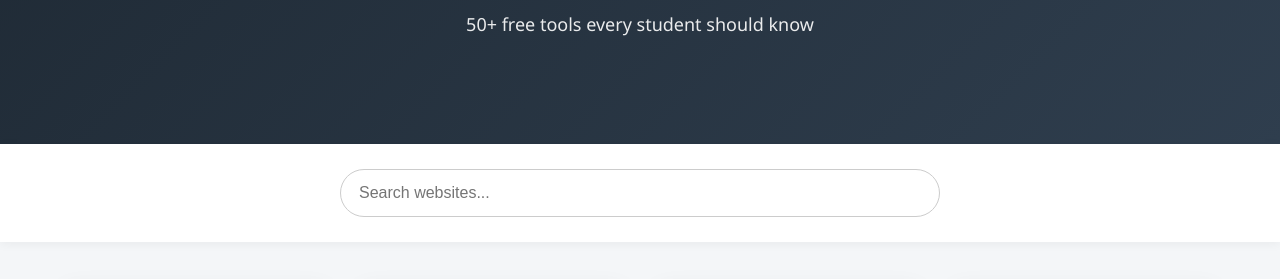
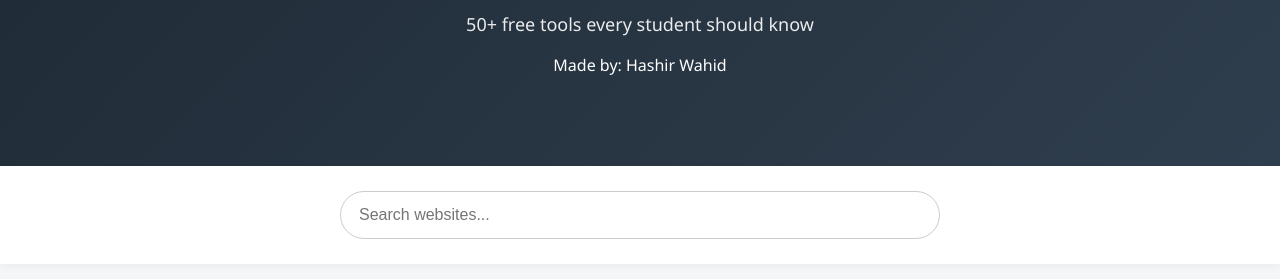
Before and after one commit to hashirwahid/my-website, a plain HTML site: page index.html in a window 1280 px wide. Shown: the part 150-429 px from the top of the page. Drawn offline with Linux system fonts and the light colour scheme.

Commit message:
Update index.html

```diff
--- a/index.html
+++ b/index.html
@@ -8,10 +8,12 @@
 <body>
 
 <!-- HERO -->
-<header class="hero">
+<section class="hero">
   <h1>Top Free Websites for Students</h1>
   <p>50+ free tools every student should know</p>
-</header>
+
+  <div class="made-by">Made by: Hashir Wahid</div>
+</section>
 
 <!-- SEARCH -->
 <section class="search-box">
```
